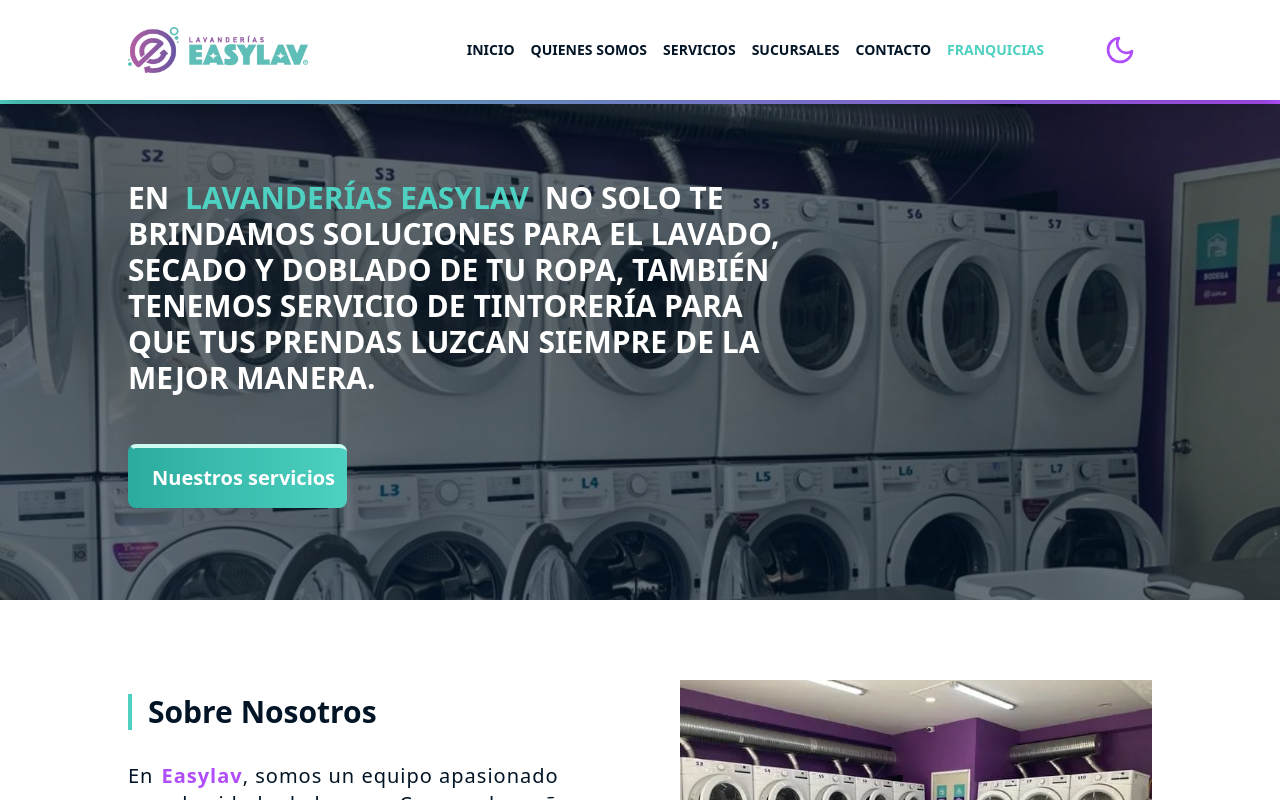
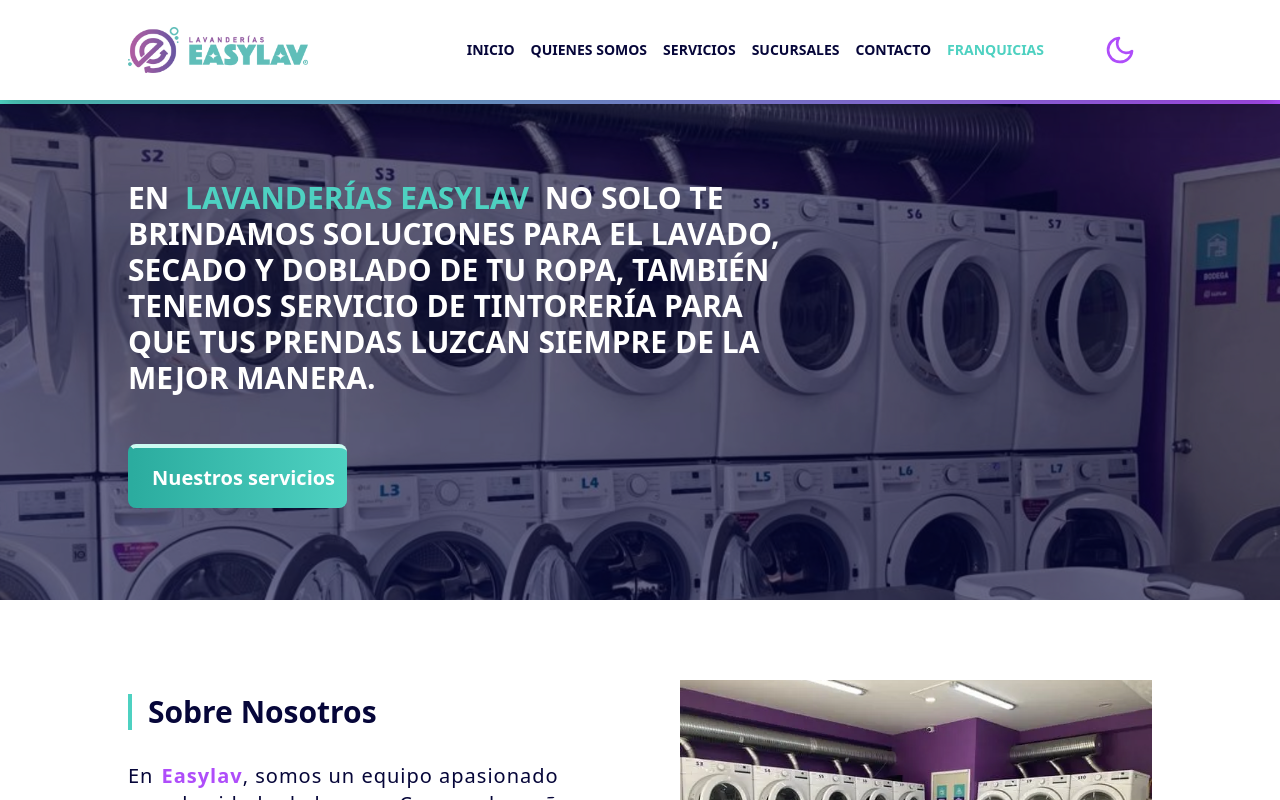
Before and after one commit to dspwebstudiomx/easylav-react, a React (Vite) app: page / in a window 1280 px wide. Shown: the top 800 px of the page. Built offline with nearby package versions, Linux system fonts and the light colour scheme.

Commit message:
"Update dark color value in tailwind.config.js"

```diff
--- a/tailwind.config.js
+++ b/tailwind.config.js
@@ -19,7 +19,8 @@ export default {
       secondary: "#AF4DFA",
       secondary_light: "#AF8CFA",
       secondary_dark: "#7A36AD",
-      dark: "#021526",
+      // dark: "#021526",
+      dark: "rgb(6, 6, 57)",
       // dark: "#3C3C3C",
       // light: "#fafafa",
       light: "#fff",
```
